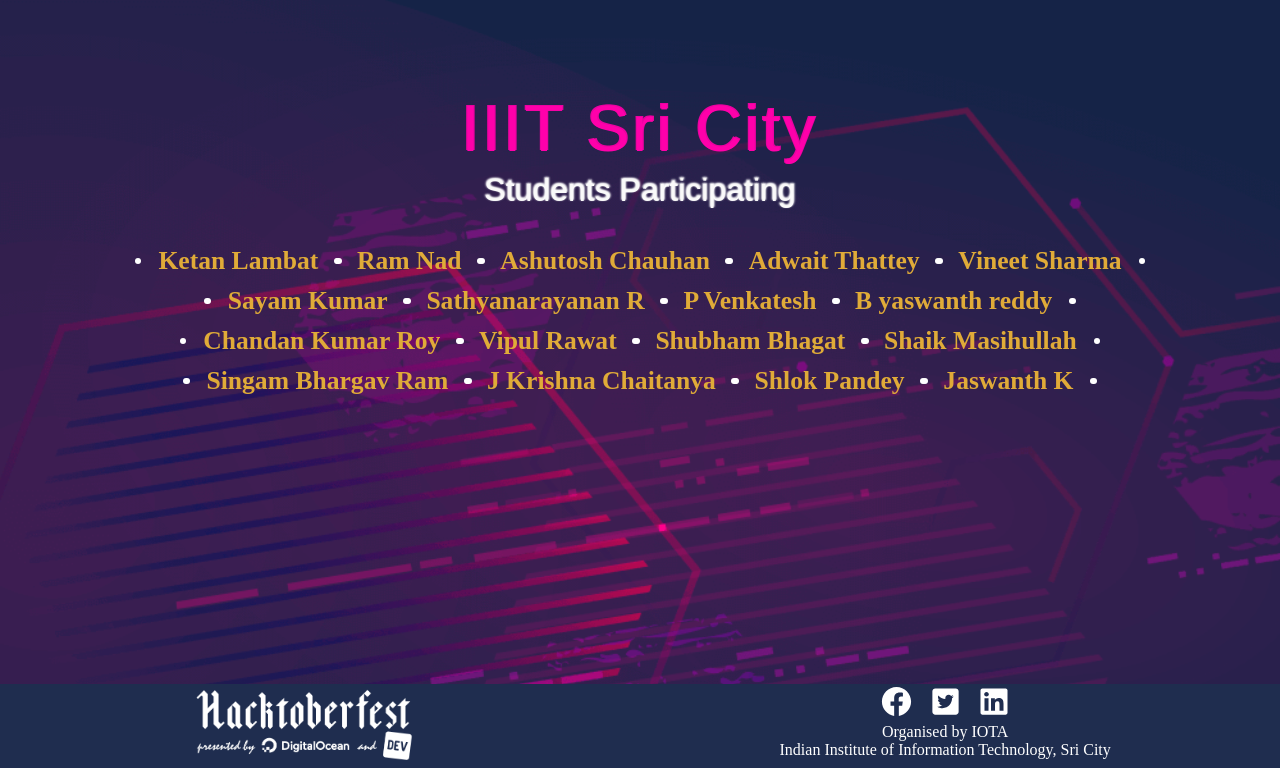
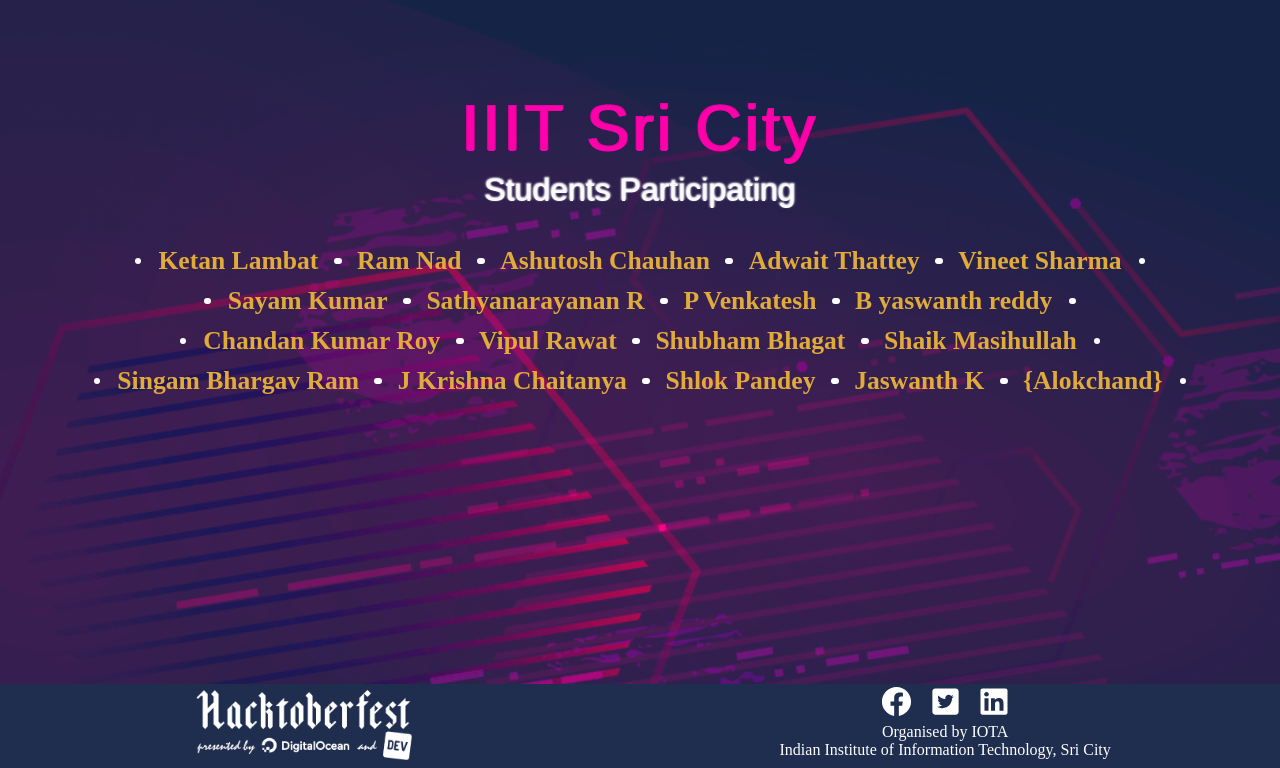
Before and after one commit to Project-Club-IIITS/hacktoberfest2019-participants, a Jekyll site: the page index.html, which Jekyll copies as it is, in a window 1280 px wide, cut to the strip 132-900 px from the top of the page. Built offline with Jekyll 4.4.1, drawn with Linux system fonts in a browser that asks for light colours; some web fonts are replaced.

Commit message:
updated Alokchand

```diff
--- a/index.html
+++ b/index.html
@@ -63,7 +63,7 @@
                 <li><a href="https://github.com/chaitanya531">J Krishna Chaitanya</a></li>
                 <li><a href="https://github.com/b30wulffz">Shlok Pandey</a></li>
                 <li><a href="https://github.com/JazzKriss21">Jaswanth K</a></li>
-
+                <li><a href="https://github.com/alokchand">{Alokchand}</a></li>
             </ul>
         </div>
     </div>
```
